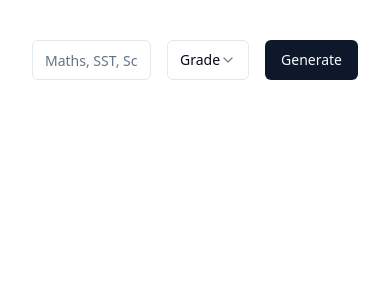
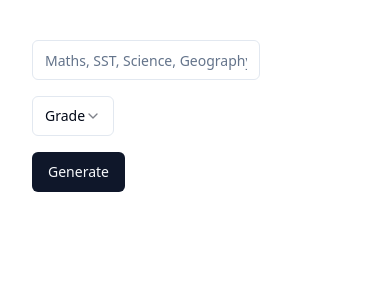
Before and after one commit to neutr0n420/Tech-Smart, a Next.js app: page / in a window 390 px wide. Shown: the top 300 px of the page. Built offline with nearby package versions, Linux system fonts and the light colour scheme.

Commit message:
refactor: make form response

```diff
--- a/src/components/query.tsx
+++ b/src/components/query.tsx
@@ -19,7 +19,7 @@
 
 	const generateKey = (e: FormEvent) => {
 		e.preventDefault()
-		console.log(e.target)
+		console.log(e)
 		try {
 			const response = fetch("/api/generate", {
 				method: "POST",
@@ -37,7 +37,7 @@
 
 	return (
 		<form onSubmit={generateKey}>
-			<div className="flex flex-row items-center gap-4 mt-10">
+			<div className="flex flex-col items-start md:flex-row md:items-center gap-4 mt-10">
 				<div>
 					<Label className="sr-only" htmlFor="topic">Topic</Label>
 
@@ -45,7 +45,10 @@
 						id="topic"
 						name="topic"
 						placeholder="Maths, SST, Science, Geography, English etc..."
-						onChange={(e: any) => { setSubject(e.target.value), console.log(subject) }}
+						onChange={(e: any) => {
+							setSubject(e.target.value)
+							console.log(e.target.value)
+						}}
 						required
 					/>
 				</div>
```
